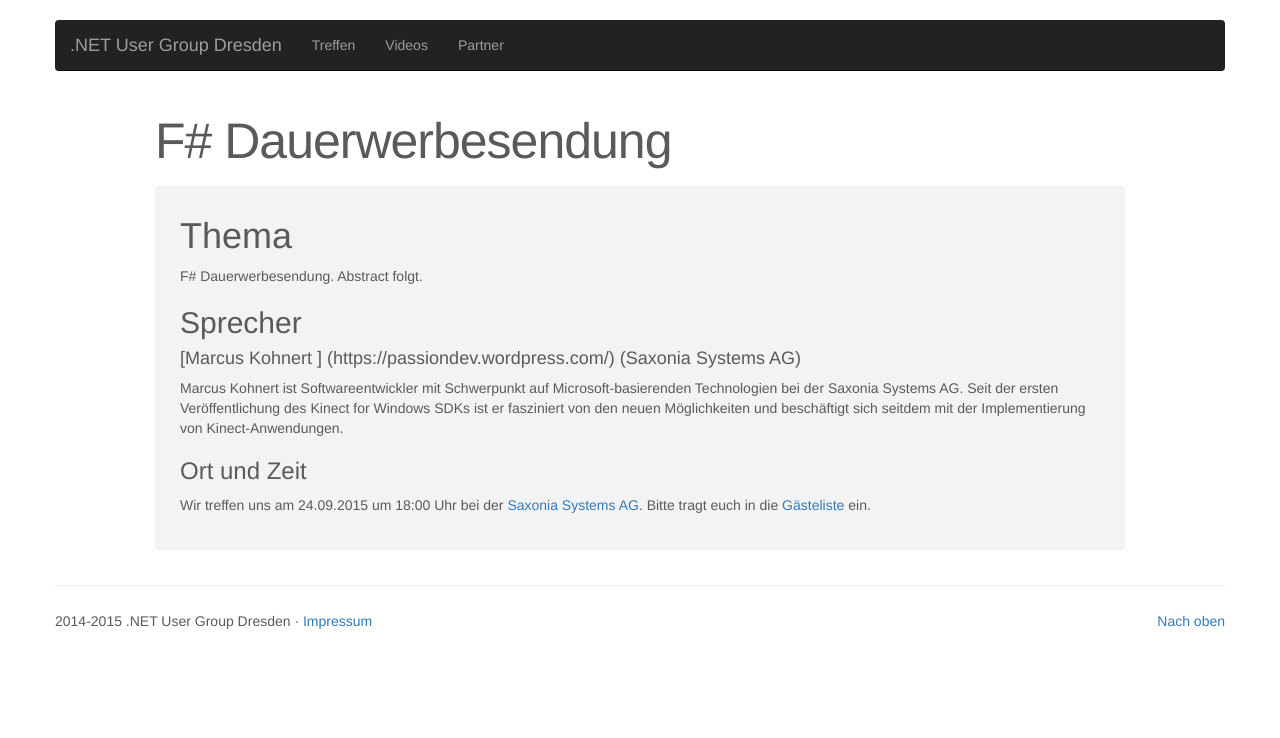
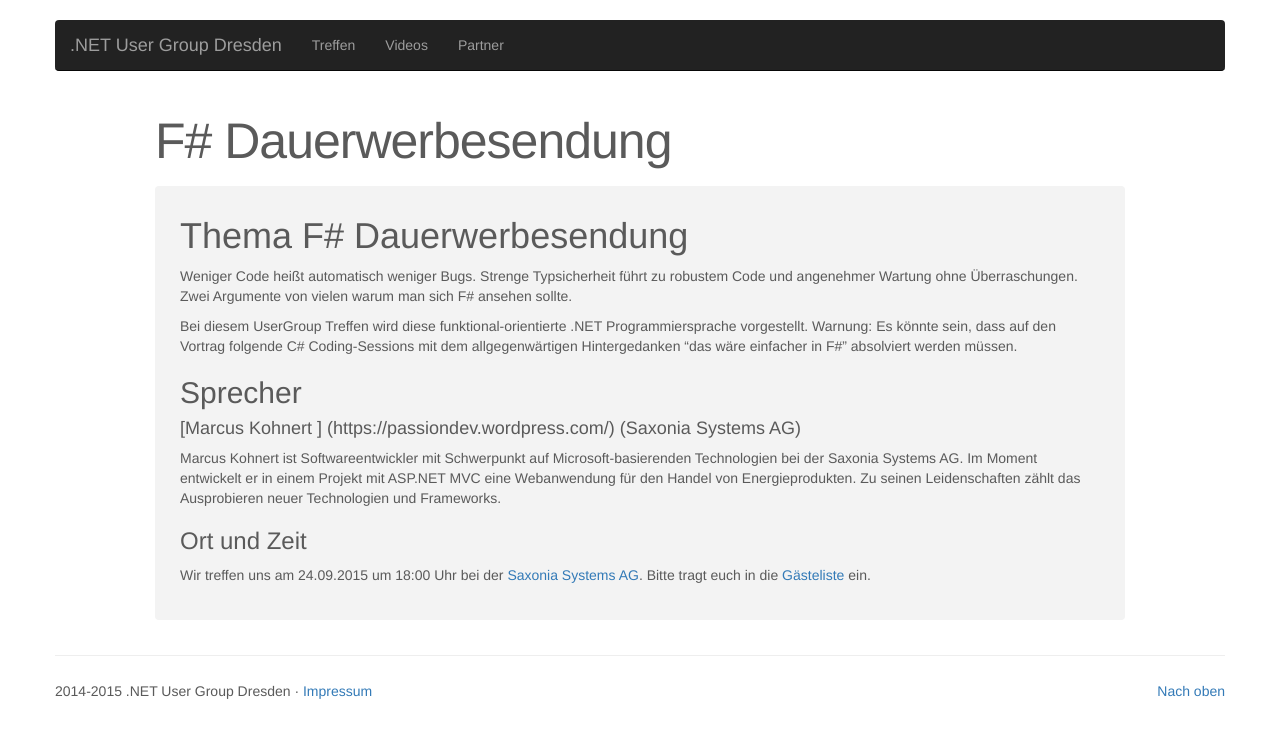
Before and after one commit to dddotnet/dddotnet.github.io, a Jekyll site: the page built from _posts/2015-09-24-FSharp-Dauerwerbesendung.markdown, in a window 1280 px wide. Shown: the top 738 px of the page. Built offline with Jekyll 4.4.1, drawn with Linux system fonts in a browser that asks for light colours; nearby versions of some CDN libraries; Markdown is read by kramdown in place of the engine named in the settings.

Commit message:
text update
Abstract and speaker info updated.

```diff
--- a/_posts/2015-09-24-FSharp-Dauerwerbesendung.markdown
+++ b/_posts/2015-09-24-FSharp-Dauerwerbesendung.markdown
@@ -7,13 +7,20 @@ speaker: Marcus Kohnert
 place: Saxonia Systems AG
 placelink: https://maps.google.de/maps?ll=51.030626,13.730163&z=17&q=Saxonia+Systems+AG&output=classic&dg=ntvb
 ---
-#Thema
-F# Dauerwerbesendung. Abstract folgt.
+#Thema F# Dauerwerbesendung
+
+Weniger Code heißt automatisch weniger Bugs. Strenge Typsicherheit führt
+zu robustem Code und angenehmer Wartung ohne Überraschungen.
+Zwei Argumente von vielen warum man sich F# ansehen sollte.
+
+Bei diesem UserGroup Treffen wird diese funktional-orientierte .NET Programmiersprache vorgestellt.
+Warnung: Es könnte sein, dass auf den Vortrag folgende C# Coding-Sessions mit dem allgegenwärtigen Hintergedanken
+"das wäre einfacher in F#" absolviert werden müssen.
 
 ##Sprecher
 
 ####[Marcus Kohnert ] (https://passiondev.wordpress.com/) (Saxonia Systems AG)
-Marcus Kohnert ist Softwareentwickler mit Schwerpunkt auf Microsoft-basierenden Technologien bei der Saxonia Systems AG. Seit der ersten Veröffentlichung des Kinect for Windows SDKs ist er fasziniert von den neuen Möglichkeiten und beschäftigt sich seitdem mit der Implementierung von Kinect-Anwendungen.
+Marcus Kohnert ist Softwareentwickler mit Schwerpunkt auf Microsoft-basierenden Technologien bei der Saxonia Systems AG. Im Moment entwickelt er in einem Projekt mit ASP.NET MVC eine Webanwendung für den Handel von Energieprodukten. Zu seinen Leidenschaften zählt das Ausprobieren neuer Technologien und Frameworks.
 
 
 ###Ort und Zeit
```
